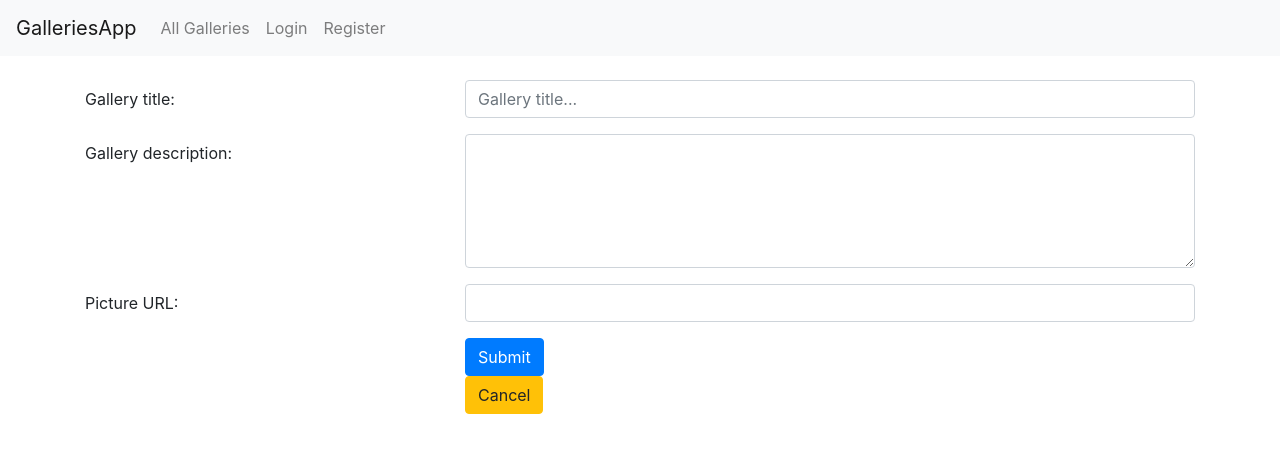
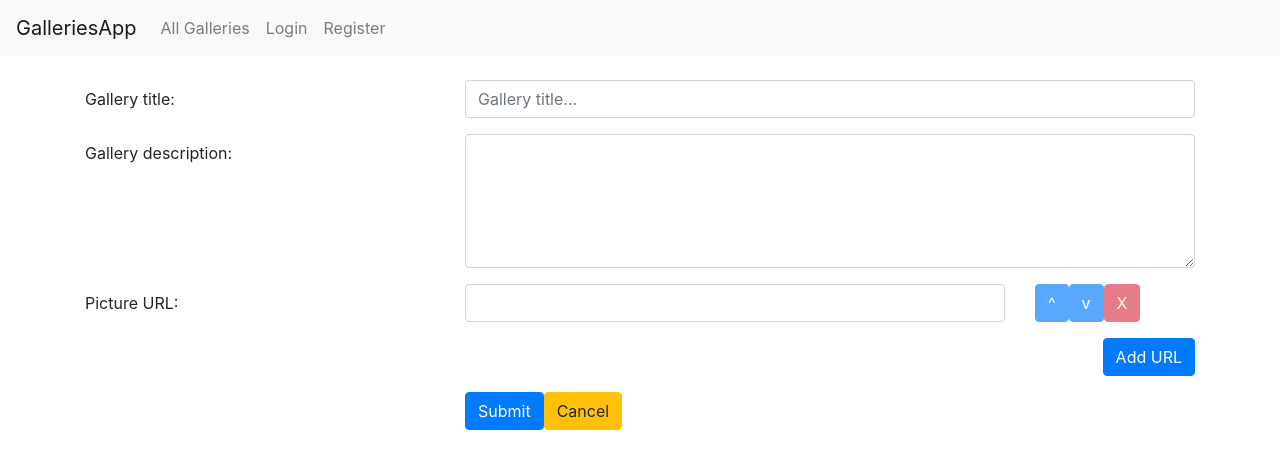
Before and after one commit to pedja77/galleries-app, a Vue app: page /create in a window 1280 px wide. Shown: the top 468 px of the page. Built offline with nearby package versions, Linux system fonts and the light colour scheme.

Commit message:
CreateGallery form

```diff
--- a/src/pages/CreateGallery.vue
+++ b/src/pages/CreateGallery.vue
@@ -14,17 +14,26 @@
           <textarea id="textarea" name="textarea" cols="40" rows="5" class="form-control"></textarea>
         </div>
       </div>
-      <div class="form-group row">
+      <div class="form-group row" v-for="(url, index) in urls" :key="index">
         <label for="text1" class="col-4 col-form-label">Picture URL:</label>
-        <div class="col-8">
-          <input id="text1" name="text1" type="text" class="form-control here">
+        <div class="col-6">
+          <input id="text1" name="text1" type="text" class="form-control here" v-model="urls[index]">
+        </div>
+        <div class="col-2">
+          <button name="submit" type="button" class="btn btn-primary" :class="{disabled: index === 0}" @click="moveUp(index)">^</button>
+          <button name="submit" type="button" class="btn btn-primary" :class="{disabled: index === urls.length - 1}" @click="moveDown(index)">v</button>
+          <button name="submit" type="button" class="btn btn-danger" :class="{disabled: onlyOneUrl}" @click="removeUrl(index)">X</button>
         </div>
       </div>
       <div class="form-group row">
+        <div class="offset-4 col-8 text-right">
+          <button name="submit" type="Button" class="btn btn-primary" @click="addUrl">Add URL</button>
+        </div>
+      </div>
+
+      <div class="form-group row">
         <div class="offset-4 col-8">
           <button name="submit" type="submit" class="btn btn-primary">Submit</button>
-        </div>
-        <div class="offset-4 col-8">
           <button name="submit" type="button" class="btn btn-warning">Cancel</button>
         </div>
       </div>
@@ -35,6 +44,45 @@
 
 <script>
 export default {
+  data() {
+    return {
+      urls: ['']
+    }
+  },
+  computed: {
+    onlyOneUrl() {
+      return this.urls.length === 1
+    }
+  },
+  methods: {
+    addUrl() {
+      this.urls.push('')
+    },
+    removeUrl(index) {
+      if (this.urls.length > 1) {
+        this.urls.splice(index, 1)
+      }
+    },
+    moveUp(index) {
+      if (index > 0) {
+        let newUrls = this.urls.slice(0)
+        let temp = newUrls[index]
+        newUrls[index] = newUrls[index - 1]
+        newUrls[index - 1] = temp
+        this.urls = newUrls
+      }
+      console.log('up', this.urls)
+    },
+    moveDown(index) {
+      if (index < this.urls.length - 1) {
+        let newUrls = this.urls.slice(0)
+        let temp = newUrls[index]
+        newUrls[index] = newUrls[index + 1]
+        newUrls[index + 1] = temp
+        this.urls = newUrls
+      }
+    }
+  }
 
 }
 </script>
```
